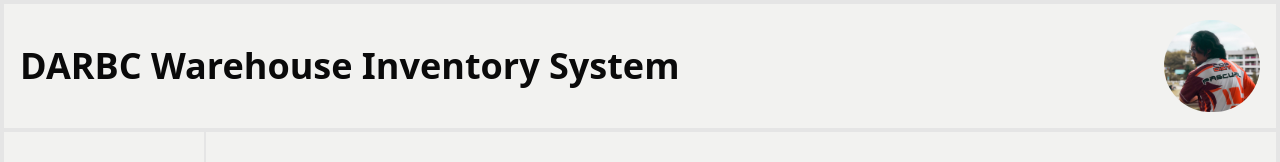
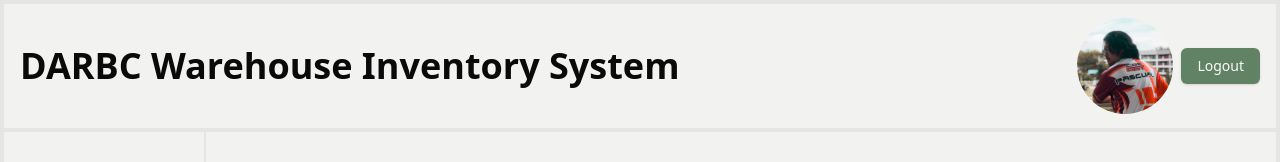
Before and after one commit to reydelshit/jed-inventory, a React (Vite) app: page / in a window 1280 px wide. Shown: the top 162 px of the page. Built offline with nearby package versions, Linux system fonts and the light colour scheme; no server answers; sample sign-in values are in the browser's storage.

Commit message:
oh shessh

```diff
--- a/src/components/Header.tsx
+++ b/src/components/Header.tsx
@@ -1,15 +1,26 @@
 import pfp from '../assets/pfp.jpg';
+import { Button } from './ui/button';
 
 export default function Header() {
+  const handleLogout = () => {
+    localStorage.removeItem('isLogin');
+    window.location.href = '/login';
+  };
   return (
     <header className="h-[8rem] border-2 flex items-center p-4 justify-between">
       <h1 className="text-4xl font-bold">DARBC Warehouse Inventory System</h1>
 
-      <img
-        className="h-full w-[6rem] rounded-full object-cover"
-        src={pfp}
-        alt="pfp"
-      />
+      <div className="flex gap-2 items-center">
+        <img
+          className="h-full w-[6rem] rounded-full object-cover"
+          src={pfp}
+          alt="pfp"
+        />
+
+        <Button onClick={handleLogout} className="bg-[#618264]">
+          Logout
+        </Button>
+      </div>
     </header>
   );
 }
--- a/src/components/Sidebar.tsx
+++ b/src/components/Sidebar.tsx
@@ -1,4 +1,5 @@
 import { Link } from 'react-router-dom';
+import { Button } from './ui/button';
 export default function Sidebar() {
   return (
     <div className="font-bold w-[15rem] h-screen flex flex-col items-center justify-center border-r-2">
```
